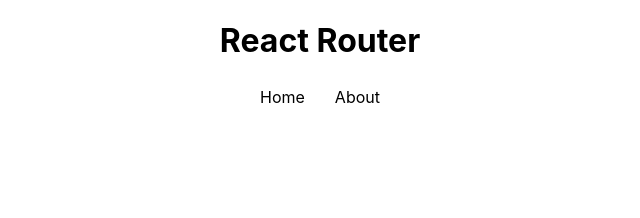
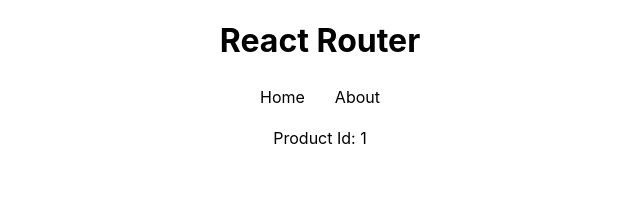
Before and after one commit to WeltonAM/React_HoraDeCodar, a React (Create React App) app in the folder 07_router/: page /products/1 in a window 1280 px wide. Shown: the top 218 px of the page, without its empty margins (320-960 px from the left). Built offline with nearby package versions, Linux system fonts and the light colour scheme.

Commit message:
Dynamic routes

```diff
--- a/07_router/src/App.js
+++ b/07_router/src/App.js
@@ -7,6 +7,7 @@
 
 // Components
 import Navbar from './components/Navbar';
+import Product from './pages/Product';
 
 function App() {
   return (
@@ -18,6 +19,7 @@
         <Routes>
           <Route path='/' element={<Home />} />
           <Route path='/about' element={<About />} />
+          <Route path='/products/:id' element={<Product />} />
         </Routes>
 
       </BrowserRouter>
--- a/07_router/src/pages/Home.js
+++ b/07_router/src/pages/Home.js
@@ -15,11 +15,14 @@
 
       {errors && <p>{errors}</p>}
 
+      {loading && <p>Loading data...</p>}
+
       <ul className="products">
         {items && items.map((item) => (
           <li key={item.id}>
             <h3>{item.name}</h3>
             <p>$: {item.price}</p>
+            <Link to={`/products/${item.id}`}>Details</Link>
           </li>
         ))}
       </ul>
--- /dev/null
+++ b/07_router/src/pages/Product.js
@@ -0,0 +1,13 @@
+import { useParams } from "react-router-dom"
+
+const Product = () => {
+    const { id } = useParams()
+
+    return (
+        <>
+            <p>Product Id: {id}</p>
+        </>
+    )
+}
+
+export default Product
```
